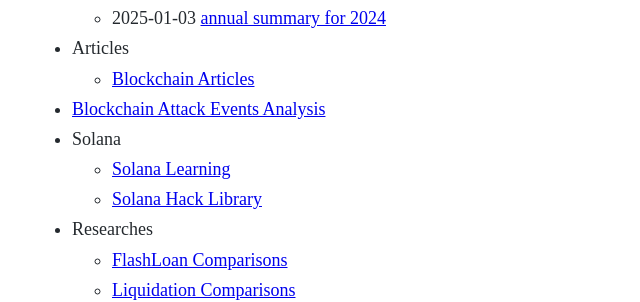
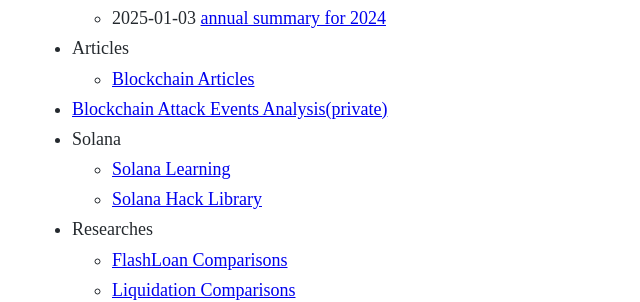
Before and after one commit to chen4903/chen4903.github.io, a Jekyll site: the page built from index.md, in a window 1280 px wide. Shown: the part 312-614 px from the top of the page, without its empty margins (0-640 px from the left). Built offline with Jekyll 4.4.1, drawn with Linux system fonts in a browser that asks for light colours.

Commit message:
chore: blockchain attack events analysis to be private

```diff
--- a/_data/menu.yml
+++ b/_data/menu.yml
@@ -17,7 +17,7 @@ entries:
       - title: Blockchain Articles
         url: https://github.com/chen4903/technical-article/tree/main/blockchain
 
-  - title: Blockchain Attack Events Analysis
+  - title: Blockchain Attack Events Analysis(private)
     url: https://github.com/chen4903/blockchain-attack-analysis/tree/main
 
   - title: Solana
```
